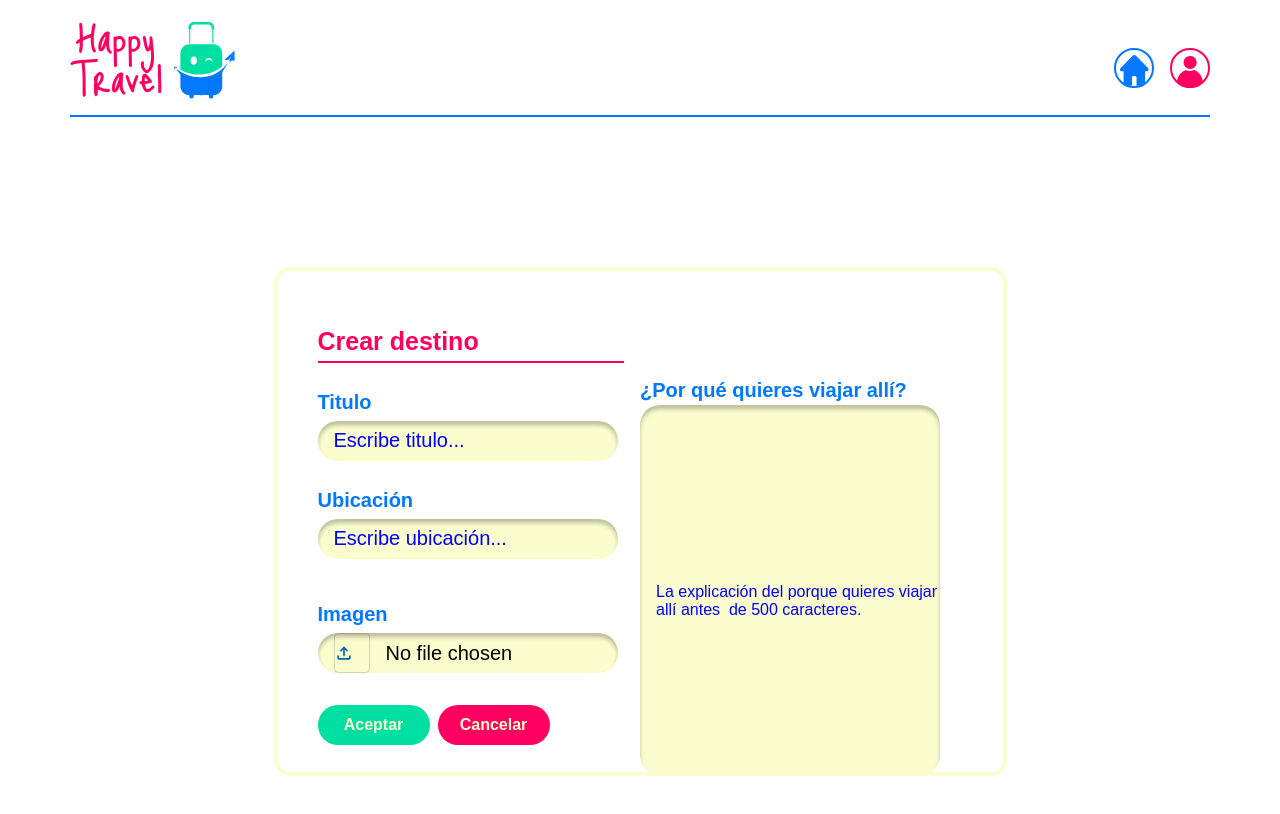
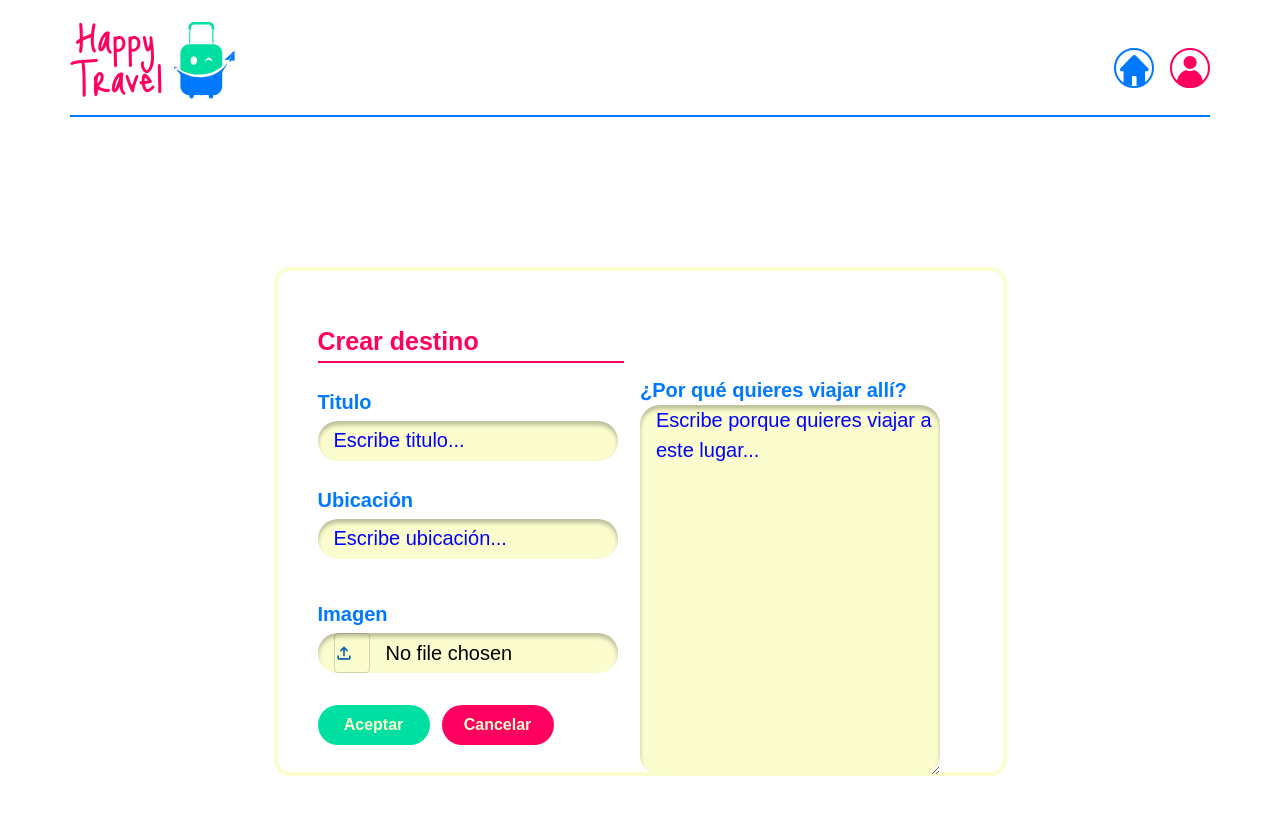
Before and after one commit to vicki-robertson/dreamscape-front, a Next.js app: page /create-dest in a window 1280 px wide. Shown: the top 814 px of the page. Built offline with nearby package versions, Linux system fonts and the light colour scheme; a web font is replaced by a local one.

Commit message:
change logic and styles of create destination form

```diff
--- a/src/app/components/Forms/Create.jsx
+++ b/src/app/components/Forms/Create.jsx
@@ -1,33 +1,135 @@
-"use client"
+"use client";
 
-import React, { useState} from 'react';
-import InputBox from '../ui/InputBox';
-import DoubleButton from '../ui/DoubleButton';
-import axios from 'axios';
+import React, { useState } from "react";
+import InputBox from "../ui/InputBox";
+import Button from "../ui/Button";
 
 const CreateDestination = () => {
+  const [formData, setFormData] = useState({
+    title: "",
+    destination: "",
+    image: "",
+    reason: "",
+  });
+
+  const [errors, setErrors] = useState({
+    title: "",
+    destination: "",
+    image: "",
+    reason: "",
+  });
+
+  const [message, setMessage] = useState("");
+
+  const handleChange = (e) => {
+    setFormData({ ...formData, [e.target.name]: e.target.value });
+    setErrors({ ...errors, [e.target.name]: "" });
+  };
+
+  const handleCancel = () => {
+    setFormData({
+      title: "",
+      destination: "",
+      image: "",
+      reason: "",
+    });
+  };
+
+  const handleSubmit = async (e) => {
+    e.preventDefault();
+    try {
+      const response = await apiService.register(formData);
+      setMessage(response.message);
+      setShowModal(true);
+    } catch (error) {
+      if (error.response && error.response.data.errors) {
+        const errorData = error.response.data.errors;
+        setErrors({
+          title: errorData.title ? errorData.title : "",
+          destination: errorData.destination ? errorData.destination : "",
+          image: errorData.image ? errorData.image : "",
+          reason: errorData.reason ? errorData.reason : "",
+        });
+      } else {
+        setMessage("Error: " + error.response.data.message);
+      }
+    }
+  };
+
+
+//Modal goes here when created
+
   return (
-    <section className='flex items-center justify-center pt-[144px] pb-[171px] desktop:pt-[150px] desktop:pb-[251px]'>
-    <div className='flex sm:flex-col md:flex-row desktop:w-[733px] h-[509px] rounded-2xl border-4 border-light-yellow p-6'>
-    <div class=" items-center w-[300px] basis-1/2 p-4">
-        <h2 className='text-m text-red font-bold pt-3 '>Crear destino</h2>
-        <form /*onSubmit*/ className='border-t-2 border-red flex flex-col'>
-       <label for='titulo' className='text-blue text-s font-bold pb-1 pt-6'>Titulo</label>
-       <InputBox size='m' placeholder="Escribe titulo..." type="text" name="titulo" /*value={formData.email} onChange={handleChange}*//>
-       <label for='Ubicación' className='text-blue text-s font-bold pb-1 pt-6'>Ubicación</label>
-       <InputBox size='m' placeholder="Escribe ubicación..." type="text" name="Ubicación" /*value={formData.password} onChange={handleChange}*/ />
-       <label for='Image' className='text-blue text-s font-bold pb-1 pt-6 mt-4'>Imagen</label>
-       <InputBox size='m' className={'mb-8 content=""'} placeholder="Sube una imagen ..." type="file" id='image' accept="image/*" name="Image" /*value={formData.password} onChange={handleChange}*/ />
-        <DoubleButton/>
+    <section className="flex items-center justify-center pt-[144px] pb-[171px] desktop:pt-[150px] desktop:pb-[251px]">
+      <div className="flex sm:flex-col md:flex-row desktop:w-[733px] h-[509px] rounded-2xl border-4 border-light-yellow p-6">
+        <div className=" items-center w-[300px] basis-1/2 p-4">
+          <h2 className="text-m text-red font-bold pt-3 ">Crear destino</h2>
+          <form
+            onSubmit={handleSubmit}
+            className="border-t-2 border-red flex flex-col"
+          >
+            <label for="title" className="text-blue text-s font-bold pb-1 pt-6">
+              Titulo
+            </label>
+            <InputBox
+              size="m"
+              placeholder="Escribe titulo..."
+              type="text"
+              name="title"
+            />
+            <label
+              for="destination"
+              className="text-blue text-s font-bold pb-1 pt-6"
+            >
+              Ubicación
+            </label>
+            <InputBox
+              size="m"
+              placeholder="Escribe ubicación..."
+              type="text"
+              name="destination"
+            />
+            <label
+              for="Image"
+              className="text-blue text-s font-bold pb-1 pt-6 mt-4"
+            >
+              Imagen
+            </label>
+            <InputBox
+              size="m"
+              className="mb-8"
+              placeholder="Sube una imagen ..."
+              type="file"
+              id="image"
+              accept="image/*"
+              name="Image"
+            />
+            <div className="flex flex-row gap-3">
+            <Button buttonColor="bg-green" buttonText="Aceptar" type="submit" />
+            <Button
+              buttonColor="bg-red"
+              buttonText="Cancelar"
+              onClick={handleCancel}
+            />
+             </div>
           </form>
         </div>
-          <div class="basis-1/2 items-center desktop:w-[300px] mt-20">
-          <label for='razon' className='text-blue text-s font-bold pb-1 pt-6'>¿Por qué quieres viajar allí?</label>
-       <InputBox size='xl' placeholder="La explicación del porque quieres viajar allí antes  de 500 caracteres." id="razon" type="text" name="razon" /*value={formData.password} onChange={handleChange}*/ />
+        <div className="basis-1/2 items-center desktop:w-[300px] mt-20">
+          <label for="reason" className="text-blue text-s font-bold pb-1 pt-6">
+            ¿Por qué quieres viajar allí?
+          </label>
+          <textarea
+              className="bg-light-yellow rounded-[20px] shadow-[inset_0px_4px_4px_#00000040] placeholder-[blue] text-s pl-4 focus:outline-none focus:border-[blue] focus:ring-1 focus:ring-[blue] invalid:border-[red] invalid:text-[red] focus:invalid:border-[red] focus:invalid:ring-[red] w-[300px] h-[370px]"
+              placeholder="Escribe porque quieres viajar a este lugar..."
+              id="reason"
+              name="reason"
+              value={formData.reason}
+              onChange={handleChange}
+            />
         </div>
       </div>
     </section>
-)
-}
+  );
+};
 
 export default CreateDestination;
```
Also changed, not shown: src/app/create-dest/page.jsx (+5 -2 lines). Lines whose indentation alone changed are shown as unchanged.
